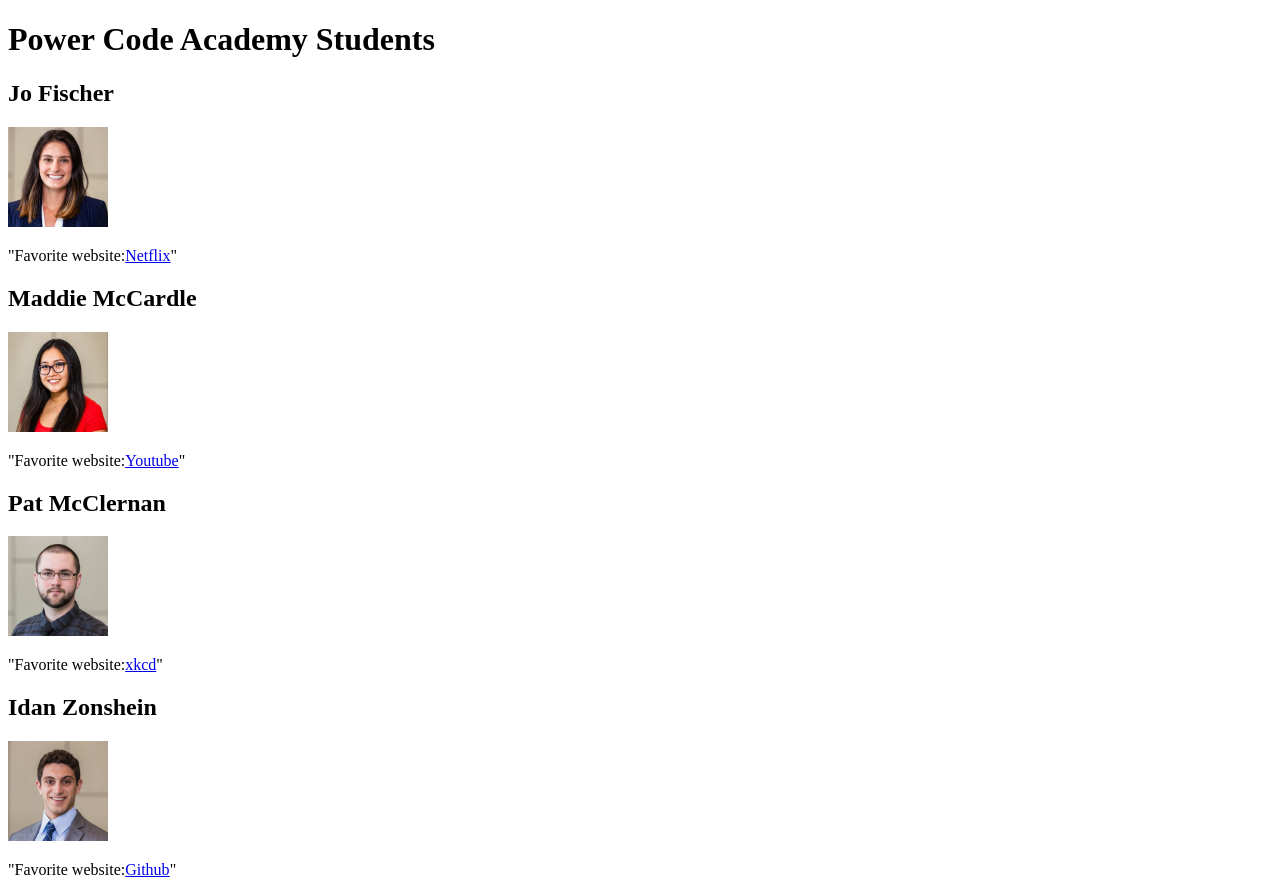
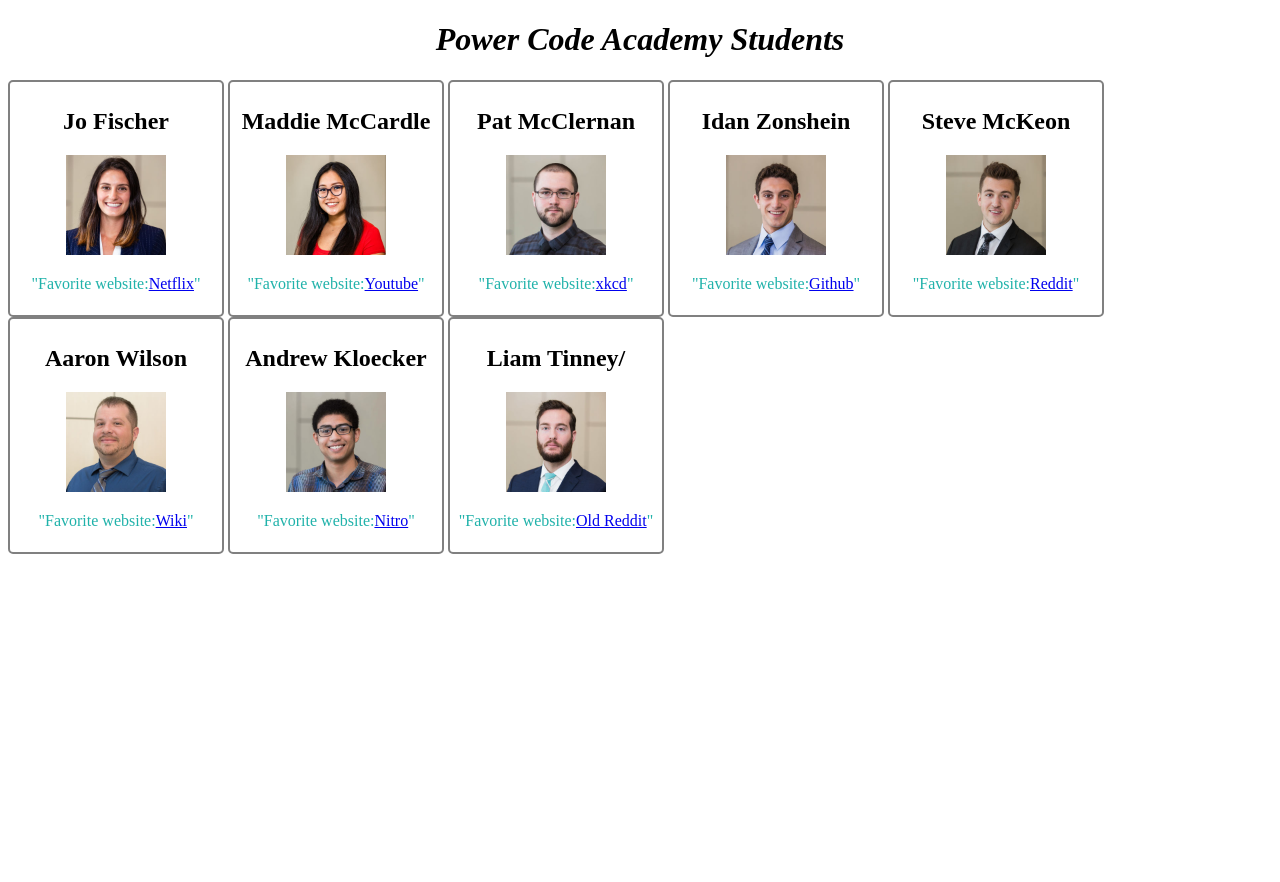
Before and after one commit to josephinef9/jo_and_maddie_first_git_project, a plain HTML site: page index.html in a window 1280 px wide. Shown: the top 882 px of the page. After the commit the page ends 800 px from the top, so only its background shows below. Drawn offline with Linux system fonts and the light colour scheme.

Commit message:
Add style.css

```diff
--- a/index.html
+++ b/index.html
@@ -1,42 +1,42 @@
 <!DOCTYPE html>
 <html>
-<head>
+<head> <link rel="stylesheet" type="text/css" href="style.css">
     <title> Code Academy Students </title>
 </head>
 <body>
     <h1> Power Code Academy Students </h1>
     <div class="developer">
         <h2>Jo Fischer</h2><img src="classmates/JosephineFischer.jpg" alt="Jo" height=100 width=100>
+        <p class= "favorite-website"> "Favorite website:<a href="https://www.netflix.com/">Netflix</a>" </p>
     </div>
-        <p class= "favorite-website"> "Favorite website:<a href="https://www.netflix.com/">Netflix</a>" </p>
     <div class="developer">
         <h2>Maddie McCardle</h2><img src="classmates/MaddieMccardle.jpg" alt="Maddie" height=100 width=100>
+        <p class= "favorite-website"> "Favorite website:<a href="https://www.youtube.com/">Youtube</a>" </p>
     </div>
-        <p class= "favorite-website"> "Favorite website:<a href="https://www.youtube.com/">Youtube</a>" </p>
     <div class="developer">
         <h2>Pat McClernan</h2><img src="classmates/PatMcclernan.jpg" alt="Pat" height=100 width=100>
+        <p class= "favorite-website"> "Favorite website:<a href="https://xkcd.com/">xkcd</a>" </p>
     </div>
-        <p class= "favorite-website"> "Favorite website:<a href="https://xkcd.com/">xkcd</a>" </p>
     </div>
     <div class="developer">
         <h2>Idan Zonshein </h2><img src="classmates/IdanZonshein.jpg" alt="Idan" height=100 width=100>
+        <p class= "favorite-website"> "Favorite website:<a href="https://www.github.com/">Github</a>" </p>
     </div>
-        <p class= "favorite-website"> "Favorite website:<a href="https://www.github.com/">Github</a>" </p>
     <div class="developer">
         <h2>Steve McKeon</h2><img src="classmates/StephenMckeon.jpg" alt="Stove" height=100 width=100>
+        <p class= "favorite-website"> "Favorite website:<a href="https://wwwreddit.com/">Reddit</a>" </p>
     </div>
-        <p class= "favorite-website"> "Favorite website:<a href="https://wwwreddit.com/">Reddit</a>" </p>
     <div class="developer">
         <h2>Aaron Wilson</h2><img src="classmates/AaronWilson.jpg" alt="Aaron" height=100 width=100>
+        <p class= "favorite-website"> "Favorite website:<a href="https://www.wikipedia.org">Wiki</a>" </p>
     </div>
-        <p class= "favorite-website"> "Favorite website:<a href="https://www.wikipedia.org">Wiki</a>" </p>
     <div class="developer">
         <h2>Andrew Kloecker</h2><img src="classmates/AndrewKloecker.jpg" alt="Andrew" height=100 width=100>
+        <p class= "favorite-website"> "Favorite website:<a href="https://nitro.powerhrg.com/connect">Nitro</a>" </p>
     </div>
-        <p class= "favorite-website"> "Favorite website:<a href="https://nitro.powerhrg.com/connect">Nitro</a>" </p>
     <div class="developer">
         <h2>Liam Tinney/</h2><img src="classmates/LiamTinney.jpg" alt="Liam" height=100 width=100>
+        <p class= "favorite-website"> "Favorite website:<a href="https://old.reddit.com/">Old Reddit</a>" </p>
     </div>
-    <p class= "favorite-website"> "Favorite website:<a href="https://old.reddit.com/">Old Reddit</a>" </p>
 </body>
 </html>
--- /dev/null
+++ b/style.css
@@ -0,0 +1,17 @@
+
+h1 {
+    font-style: italic;
+    text-align: center;
+}
+
+.favorite-website {color: lightseagreen;}
+
+
+div.developer {
+    width: 200px;
+    display: inline-block;
+    border: 2px solid grey;
+    border-radius: 5px;
+    padding: 6px;
+    text-align: center;
+  }
```
